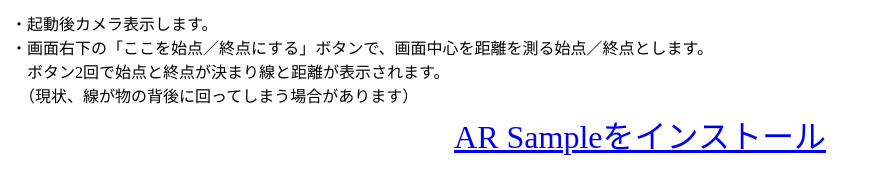
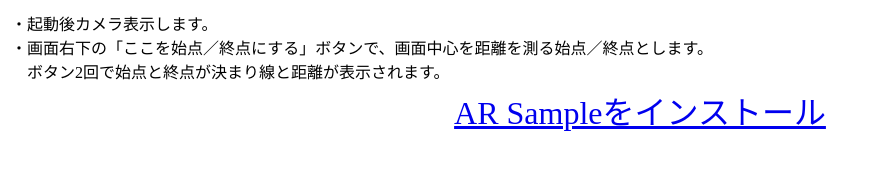
Before and after one commit to myamanaka-cq/myamanaka-cq.github.io, a plain HTML site: page arsample/index.html in a window 1280 px wide. Shown: the whole page, without its empty margins (0-872 px from the left). Drawn offline with Linux system fonts and the light colour scheme.

Commit message:
AR Sample

```diff
--- a/arsample/index.html
+++ b/arsample/index.html
@@ -11,7 +11,6 @@
 ・起動後カメラ表示します。<br>
 ・画面右下の「ここを始点／終点にする」ボタンで、画面中心を距離を測る始点／終点とします。<br>
 　ボタン2回で始点と終点が決まり線と距離が表示されます。<br>
-　（現状、線が物の背後に回ってしまう場合があります）<br>
 </td></tr>
 
 <!-- ──────────────────────────────────────────────────
```
Also changed, not shown: 1 other file.
